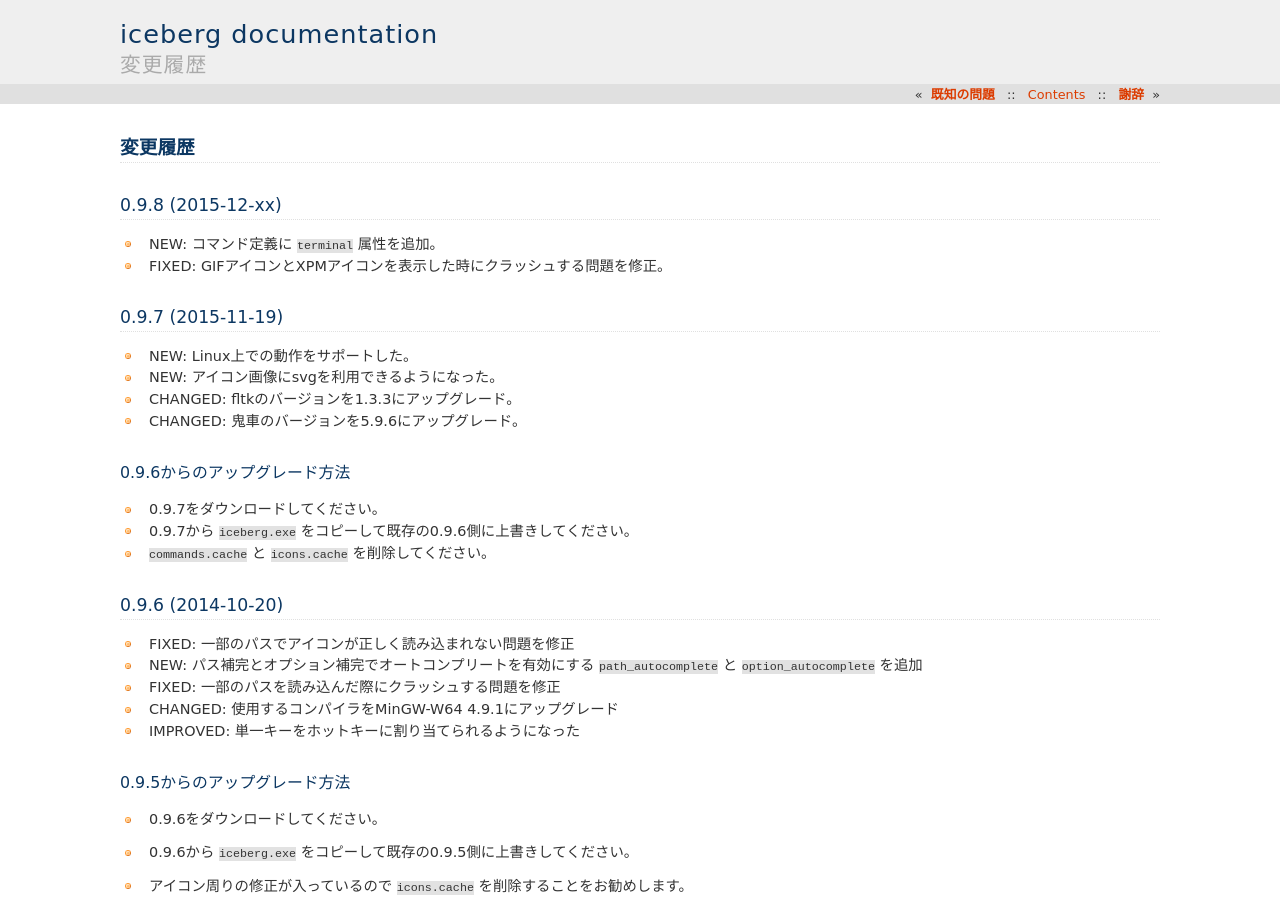
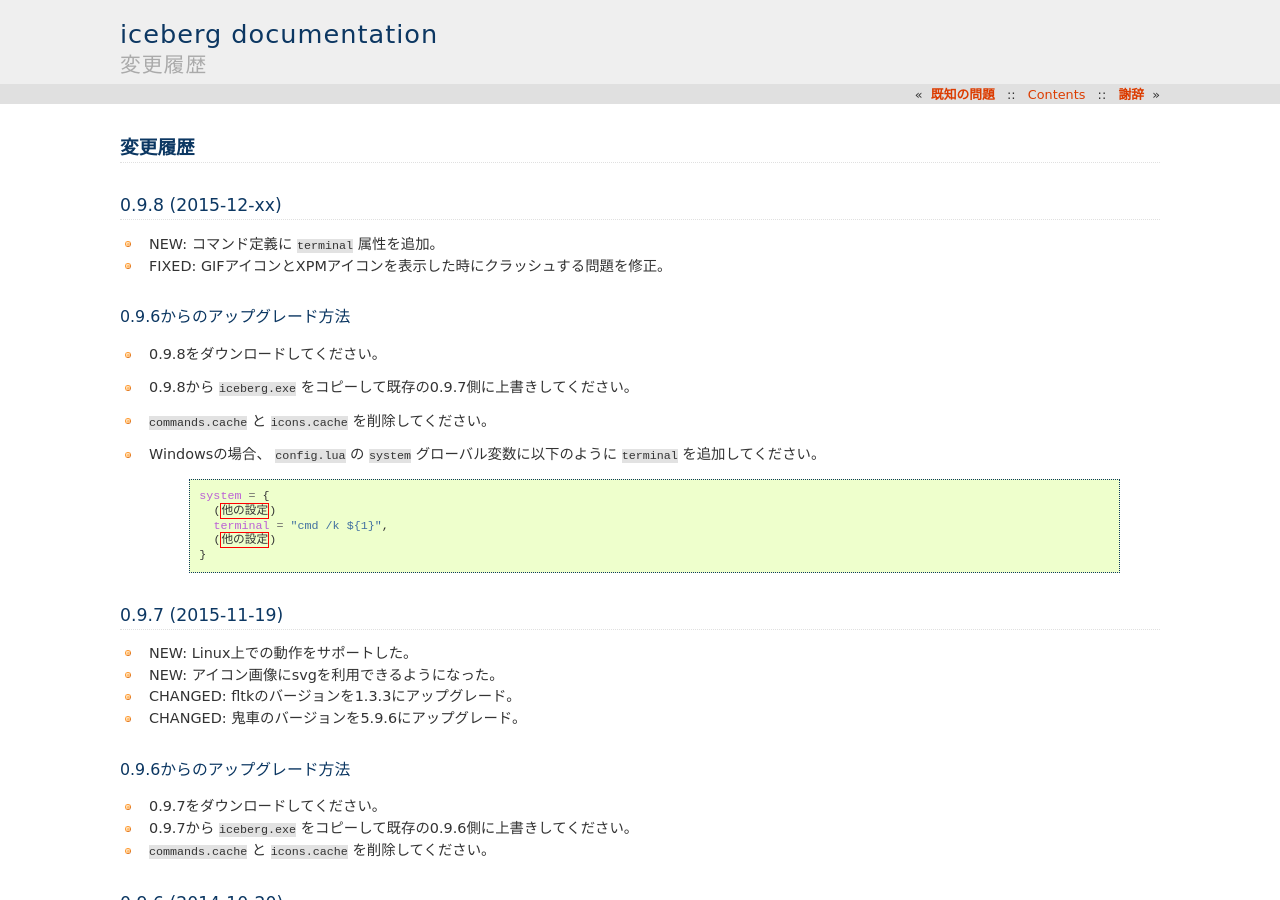
Before and after one commit to yuin/iceberg, a Sphinx documentation site: the page built from docs/source/changes.rst, in a window 1280 px wide and 900 px high. Built offline with Sphinx 7.4.7, drawn with Linux system fonts in a browser that asks for light colours; the version number could not be read and is left out.

Commit message:
Update docs

```diff
--- a/docs/source/changes.rst
+++ b/docs/source/changes.rst
@@ -4,6 +4,21 @@
 -----------------------
 - NEW: コマンド定義に ``terminal`` 属性を追加。
 - FIXED: GIFアイコンとXPMアイコンを表示した時にクラッシュする問題を修正。
+
+0.9.6からのアップグレード方法
+~~~~~~~~~~~~~~~~~~~~~~~~~~~~~~~~
+- 0.9.8をダウンロードしてください。
+- 0.9.8から ``iceberg.exe`` をコピーして既存の0.9.7側に上書きしてください。
+- ``commands.cache`` と  ``icons.cache`` を削除してください。
+- Windowsの場合、 ``config.lua`` の ``system`` グローバル変数に以下のように ``terminal``  を追加してください。
+
+    .. code-block:: lua
+
+        system = {
+          (他の設定)
+          terminal = "cmd /k ${1}",
+          (他の設定)
+        }
 
 0.9.7 (2015-11-19)
 -----------------------
```
